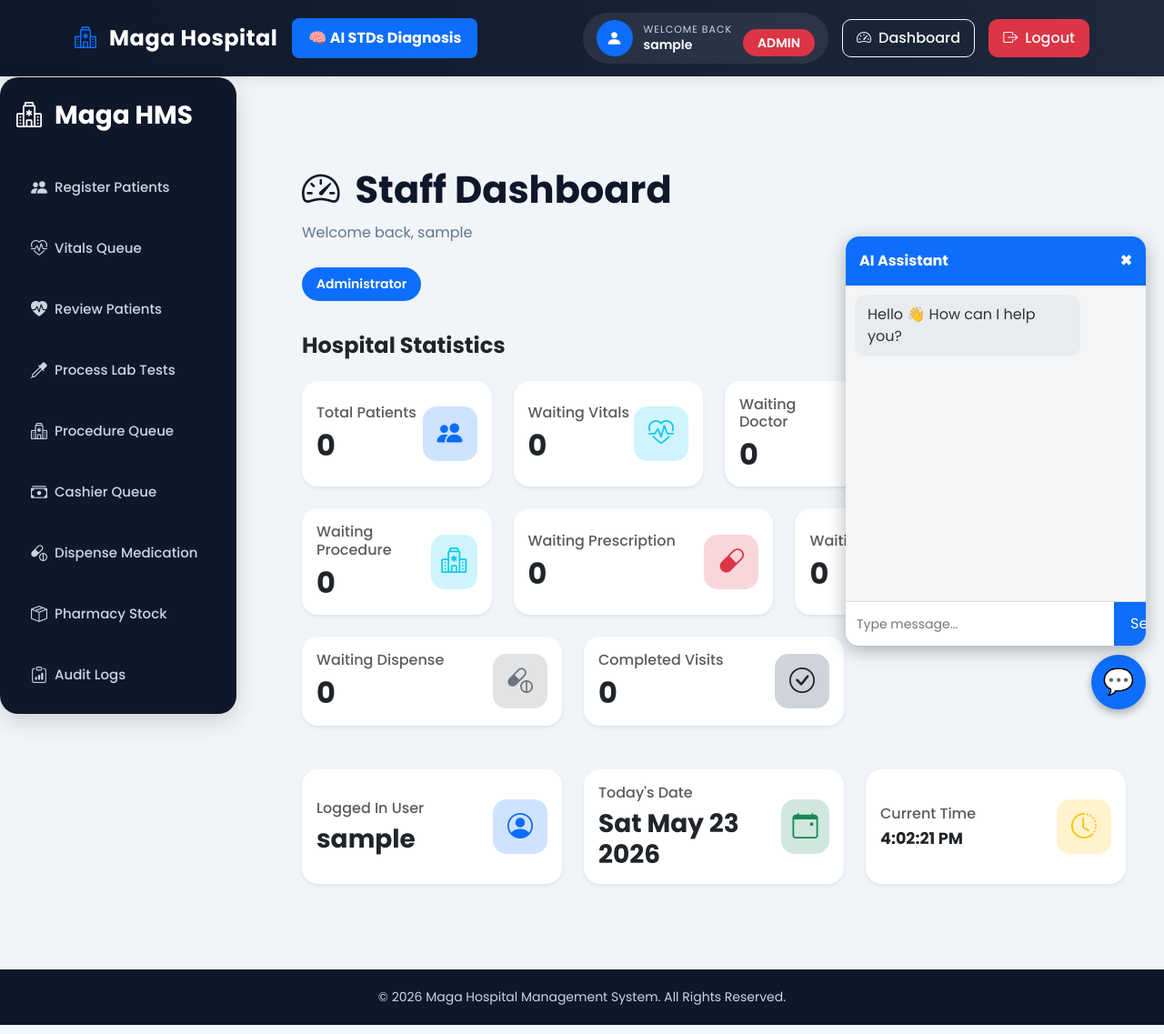
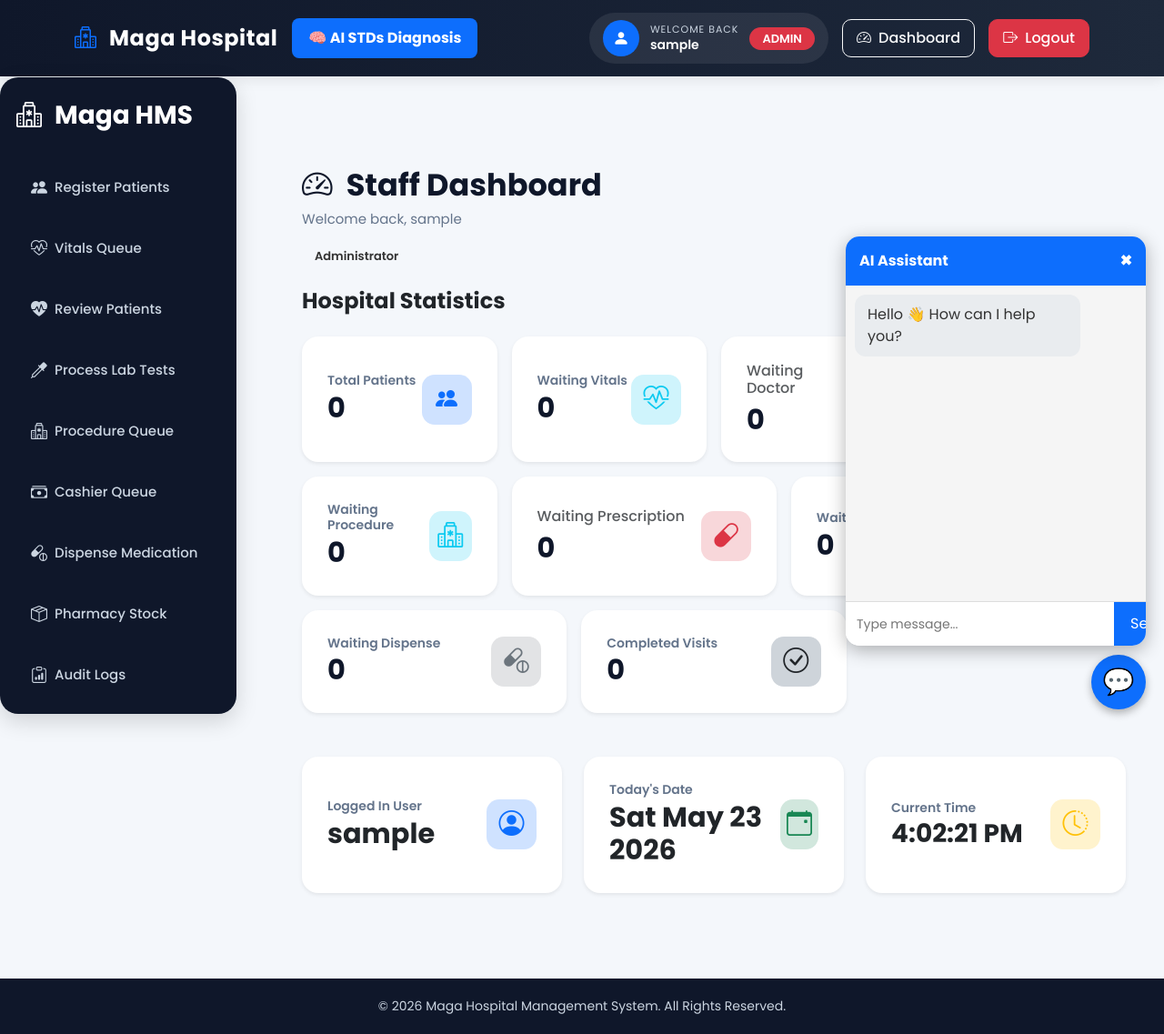
Before and after one commit to Shija-cmd/HospitalProject, a Django app: page /dashboard/ in a window 1280 px wide. Shown: the whole page at 91% size. Run offline with Django 4.2, Linux system fonts and the light colour scheme; the visitor is signed in with stand-in values (Sample User, id 1); data that the repository does not hold is empty.

Commit message:
Beautifying the dashboard UI

```diff
--- a/magahospital/static/css/style.css
+++ b/magahospital/static/css/style.css
@@ -283,13 +283,17 @@ footer p{
 
 }
 
-.stat-card {
+.stat-card{
 
-    border-radius: 18px;
+    border-radius:18px;
 
-    transition: 0.3s ease;
+    padding:12px;
 
-    background: #ffffff;
+    box-shadow:0 8px 22px rgba(0,0,0,0.06);
+
+    transition:.3s;
+
+    min-height:100px;
 
 }
 
@@ -374,3 +378,79 @@ footer p{
     box-shadow: 0 0 0 0.15rem rgba(13,110,253,0.15);
 
 }
+
+/* DASHBOARD */
+
+.dashboard-header{
+
+    margin-bottom:22px;
+
+}
+
+.dashboard-title{
+
+    font-size:2.1rem;
+
+    font-weight:750;
+
+    color:#0f172a;
+
+    margin-bottom:6px;
+
+}
+
+.dashboard-subtitle{
+
+    color:#64748b;
+
+    font-size:15px;
+
+}
+
+.stat-label{
+
+    font-size:14px;
+
+    color:#64748b;
+
+    font-weight:600;
+
+}
+
+.stat-number{
+
+    font-size:1.9rem;
+
+    font-weight:700;
+
+    color:#0f172a;
+
+}
+
+.role-badge{
+
+    padding:6px 14px;
+
+    border-radius:24px;
+
+    font-size:13px;
+
+    font-weight:600;
+
+}
+
+.stat-icon{
+
+    width:55px;
+
+    height:55px;
+
+    border-radius:14px;
+
+    display:flex;
+
+    align-items:center;
+
+    justify-content:center;
+
+}
--- a/magahospital/templates/magahospital/dashboard.html
+++ b/magahospital/templates/magahospital/dashboard.html
@@ -2,85 +2,6 @@
 {% load static %}
 
 {% block content %}
-
-<style>
-
-    body{
-        background:#f1f5f9;
-    }
-
-    /* HEADER */
-    .dashboard-header{
-        margin-bottom:35px;
-    }
-
-    .dashboard-title{
-        font-size:2.6rem;
-        font-weight:800;
-        color:#0f172a;
-        margin-bottom:10px;
-    }
-
-    .dashboard-subtitle{
-        color:#64748b;
-        font-size:16px;
-    }
-
-    /* TOP INFO CARDS */
-    .top-card{
-        background:#fff;
-        border:none;
-        border-radius:20px;
-        padding:22px;
-        box-shadow:0 8px 25px rgba(0,0,0,0.05);
-        transition:0.3s;
-        height:100%;
-    }
-
-    .top-card:hover{
-        transform:translateY(-4px);
-    }
-
-    .top-card h6{
-        color:#64748b;
-        font-size:14px;
-        margin-bottom:10px;
-    }
-
-    .top-card h3{
-        font-weight:800;
-        color:#0f172a;
-        margin:0;
-    }
-
-    /* USER BADGE */
-    .role-badge{
-        display:inline-block;
-        padding:8px 16px;
-        border-radius:30px;
-        background:#0d6efd;
-        color:#fff;
-        font-size:14px;
-        font-weight:600;
-        margin-top:10px;
-    }
-
-    /* CLOCK */
-    .clock{
-        font-size:1.1rem;
-        font-weight:700;
-        color:#0f172a;
-    }
-
-    @media(max-width:768px){
-
-        .dashboard-title{
-            font-size:2rem;
-        }
-
-    }
-
-</style>
 
 <!-- HEADER -->
 <div class="dashboard-header">
@@ -127,7 +48,7 @@
         Hospital Statistics
     </h4>
 
-    <div class="row g-4">
+    <div class="row g-3">
 
         <!-- TOTAL PATIENTS -->
         <div class="col-md-3">
@@ -138,13 +59,13 @@
 
                     <div>
 
-                        <h6 class="text-muted mb-2">
+                        <h6 class="stat-label mb-1">
 
                             Total Patients
 
                         </h6>
 
-                        <h2 class="fw-bold mb-0">
+                        <h2 class="stat-number mb-0">
 
                             {{ total_patients }}
 
@@ -154,7 +75,7 @@
 
                     <div class="stat-icon bg-primary-subtle text-primary">
 
-                        <i class="bi bi-people-fill fs-3"></i>
+                        <i class="bi bi-people-fill fs-4"></i>
 
                     </div>
 
@@ -173,13 +94,13 @@
 
                     <div>
 
-                        <h6 class="text-muted mb-2">
+                        <h6 class="stat-label mb-1">
 
                             Waiting Vitals
 
                         </h6>
 
-                        <h2 class="fw-bold mb-0">
+                        <h2 class="stat-number mb-0">
 
                             {{ vitals_waiting }}
 
@@ -214,7 +135,7 @@
 
                         </h6>
 
-                        <h2 class="fw-bold mb-0">
+                        <h2 class="stat-number mb-0">
 
                             {{ doctor_waiting }}
 
@@ -243,13 +164,13 @@
 
                     <div>
 
-                        <h6 class="text-muted mb-2">
+                        <h6 class="stat-label mb-1">
 
                             Waiting Lab
 
                         </h6>
 
-                        <h2 class="fw-bold mb-0">
+                        <h2 class="stat-number mb-0">
 
                             {{ lab_waiting }}
 
@@ -278,13 +199,13 @@
 
             <div>
 
-                <h6 class="text-muted mb-2">
+                <h6 class="stat-label mb-1">
 
                     Waiting Procedure
 
                 </h6>
 
-                <h2 class="fw-bold mb-0">
+                <h2 class="stat-number mb-0">
 
                     {{ procedure_waiting }}
 
@@ -319,7 +240,7 @@
 
                         </h6>
 
-                        <h2 class="fw-bold mb-0">
+                        <h2 class="stat-number mb-0">
 
                             {{ prescription_waiting }}
 
@@ -348,13 +269,13 @@
 
             <div>
 
-                <h6 class="text-muted mb-2">
+                <h6 class="stat-label mb-1">
 
                     Waiting Cashier
 
                 </h6>
 
-                <h2 class="fw-bold mb-0">
+                <h2 class="stat-number mb-0">
 
                     {{ cashier_waiting }}
 
@@ -383,13 +304,13 @@
 
                     <div>
 
-                        <h6 class="text-muted mb-2">
+                        <h6 class="stat-label mb-1">
 
                             Waiting Dispense
 
                         </h6>
 
-                        <h2 class="fw-bold mb-0">
+                        <h2 class="stat-number mb-0">
 
                             {{ dispense_waiting }}
 
@@ -418,13 +339,13 @@
 
                     <div>
 
-                        <h6 class="text-muted mb-2">
+                        <h6 class="stat-label mb-1">
 
                             Completed Visits
 
                         </h6>
 
-                        <h2 class="fw-bold mb-0">
+                        <h2 class="stat-number mb-0">
 
                             {{ completed_visits }}
 
@@ -460,13 +381,13 @@
 
                 <div>
 
-                    <h6 class="text-muted mb-2">
+                    <h6 class="stat-label mb-1">
 
                         Logged In User
 
                     </h6>
 
-                    <h3 class="fw-bold mb-0 text-dark">
+                    <h3 class="stat-number mb-0 text-dark">
 
                         {{ request.user.username }}
 
@@ -495,13 +416,13 @@
 
                 <div>
 
-                    <h6 class="text-muted mb-2">
+                    <h6 class="stat-label mb-1">
 
                         Today's Date
 
                     </h6>
 
-                    <h3 class="fw-bold mb-0 text-dark"
+                    <h3 class="stat-number mb-0 text-dark"
                         id="today-date">
 
                     </h3>
@@ -529,7 +450,7 @@
 
                 <div>
 
-                    <h6 class="text-muted mb-2">
+                    <h6 class="stat-label mb-1">
 
                         Current Time
 
```
Also changed, not shown: 1 other file.
